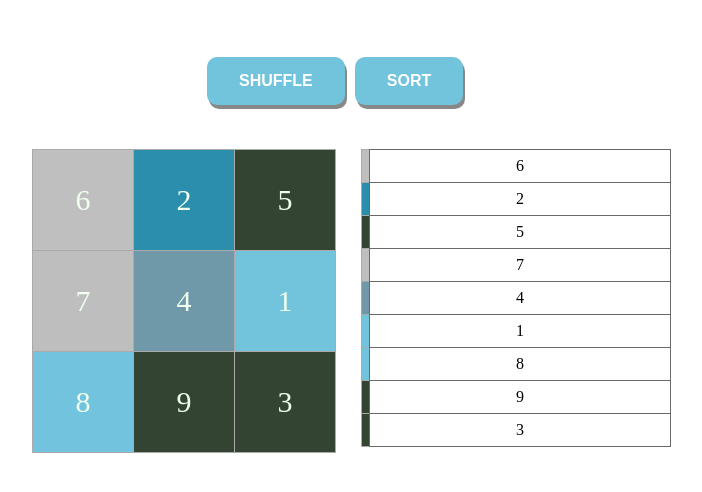
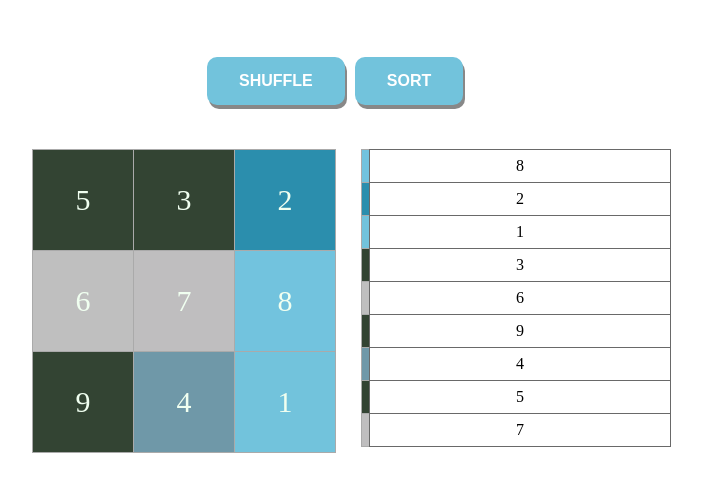
Before and after one commit to varghese992/techmahindra, an Angular app: page / in a window 1280 px wide. Shown: the top 492 px of the page, without its empty margins (393-1095 px from the left). Built offline with nearby package versions, Linux system fonts and the light colour scheme.

Commit message:
The change for shuffle order is commited

```diff
--- a/src/app/app.component.ts
+++ b/src/app/app.component.ts
@@ -30,12 +30,27 @@ export class AppComponent {
 
   public initGrid(): void {    // Initialising the data on page load
     this.grid = this.gridItems;
-    this.vertical = this.gridItems;
+    this.vertical = this.shuffleData(this.gridItems);
   }
 
   public shuffle(): void {   // To shuffle the data inside the grid/ vertical content
     this.sortCounter = 0;
-    const length = this.grid == null ? 0 : this.grid.length
+    if (this.shuffleCounter < 1) {
+      this.grid = this.shuffleData(this.grid);
+      this.sortDisable = false;
+    }
+    else {
+      this.vertical = this.shuffleData(this.grid);
+    }
+    this.shuffleCounter++;
+    if (this.shuffleCounter > 1) {
+      this.shuffleDisable = true;
+      this.reset();
+    }
+  }
+
+  public shuffleData(grid){
+    const length = grid == null ? 0 : grid.length
     if (!length) {
       this.grid = [];
     }
@@ -48,19 +63,7 @@ export class AppComponent {
       result[rand] = result[index]
       result[index] = value
     }
-    if (this.shuffleCounter < 1) {
-      this.vertical = result;
-      this.grid = result;
-      this.sortDisable = false;
-    }
-    else {
-      this.vertical = result;
-    }
-    this.shuffleCounter++;
-    if (this.shuffleCounter > 1) {
-      this.shuffleDisable = true;
-      this.reset();
-    }
+    return result;
   }
 
   public sort() {     // To sort the content which is shuffled by clicking the shuffle button
```
